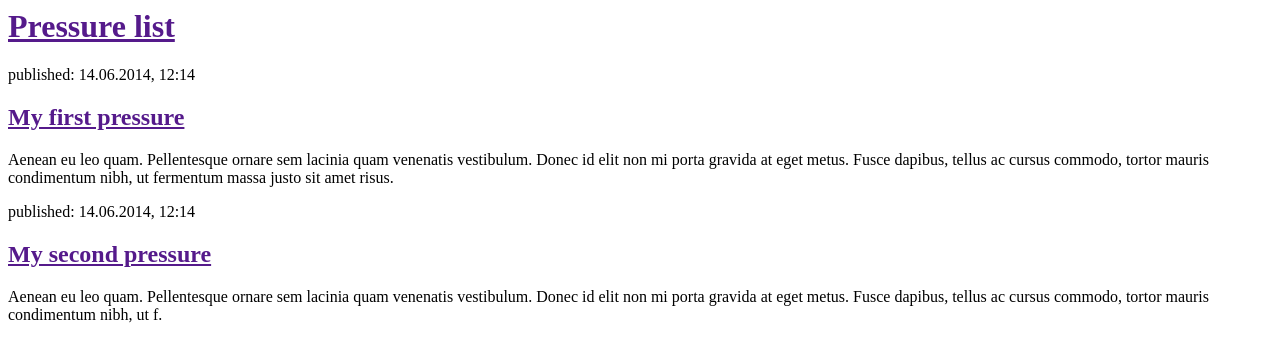
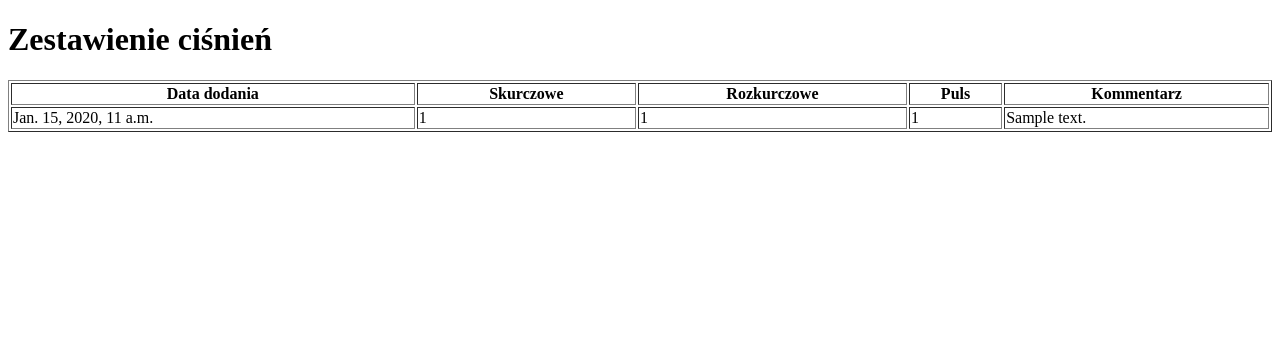
Before and after one commit to dankon/pressure_django, a Django app: page / in a window 1280 px wide. Shown: the top 362 px of the page. Run offline with Django 3.2, Linux system fonts and the light colour scheme; tables that the repository leaves empty hold one stand-in row (values such as "Sample post").

Commit message:
Table of pressure

```diff
--- a/pressure/templates/pressure/pressure_list.html
+++ b/pressure/templates/pressure/pressure_list.html
@@ -1,22 +1,34 @@
+<!DOCTYPE html>
 <html>
     <head>
-        <title>Pressure list</title>
+		<meta charset="UTF-8">
+		<meta name="description" content="App for archive my wifes blood pressure">
+		<meta name="keywords" content="Ciśnienie,Blood pressure">
+		<meta name="author" content="Daniel Konwisorz">
+        <title>Ciśnienia</title>
     </head>
     <body>
         <div>
-            <h1><a href="">Pressure list</a></h1>
+            <h1>Zestawienie ciśnień</h1>
         </div>
+		<table style="width:100%" border="1" >
+			<tr>
+				<th>Data dodania</th>
+				<th>Skurczowe</th>
+				<th>Rozkurczowe</th>
+				<th>Puls</th>
+				<th>Kommentarz</th>
+			</tr>
+		{% for bl_press in all_bl_press %}
+			<tr>
+				<td>{{bl_press.add_date_time}}</td>
+				<td>{{bl_press.systolic_value}}</td>
+				<td>{{bl_press.diastolic_value}}</td>
+				<td>{{bl_press.pulse}}</td>
+				<td>{{bl_press.comment}}</td>
+			 </tr>
+		{% endfor %}
+		</table>
 
-        <div>
-            <p>published: 14.06.2014, 12:14</p>
-            <h2><a href="">My first pressure</a></h2>
-            <p>Aenean eu leo quam. Pellentesque ornare sem lacinia quam venenatis vestibulum. Donec id elit non mi porta gravida at eget metus. Fusce dapibus, tellus ac cursus commodo, tortor mauris condimentum nibh, ut fermentum massa justo sit amet risus.</p>
-        </div>
-
-        <div>
-            <p>published: 14.06.2014, 12:14</p>
-            <h2><a href="">My second pressure</a></h2>
-            <p>Aenean eu leo quam. Pellentesque ornare sem lacinia quam venenatis vestibulum. Donec id elit non mi porta gravida at eget metus. Fusce dapibus, tellus ac cursus commodo, tortor mauris condimentum nibh, ut f.</p>
-        </div>
-    </body>
+	</body>
 </html>
--- a/pressure/views.py
+++ b/pressure/views.py
@@ -1,4 +1,7 @@
 from django.shortcuts import render
+from .models import BloodPressure
 
 def pressure_list(request):
-    return render(request, 'pressure/pressure_list.html', {})
+    all_blood_pressure = BloodPressure.objects.all().order_by('-add_date_time')
+    return render(request, 'pressure/pressure_list.html',
+                  {'all_bl_press' : all_blood_pressure})
```
